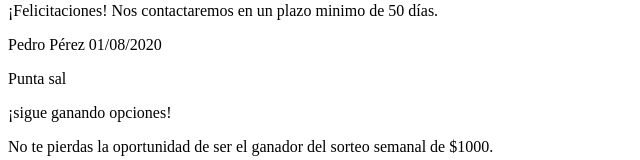
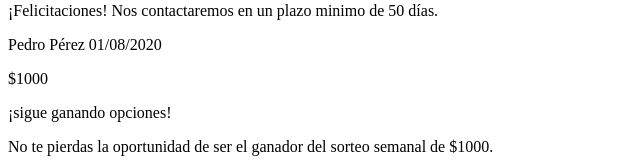
Before and after one commit to Scorcherfjk/juego-seleccion, a Vue app: page /winners in a window 1280 px wide. Shown: the part 364-524 px from the top of the page, without its empty margins (0-640 px from the left). Built offline with nearby package versions, Linux system fonts and the light colour scheme.

Commit message:
detalles minimos

```diff
--- a/babel.config.js
+++ b/babel.config.js
@@ -1,3 +1,3 @@
 module.exports = {
-  presets: ["@vue/cli-plugin-babel/preset"]
+  presets: ['@vue/cli-plugin-babel/preset']
 };
--- a/src/views/Winners.vue
+++ b/src/views/Winners.vue
@@ -11,7 +11,7 @@
           :hasIcon="false"
           message="Pedro Pérez 01/08/2020"
           :points="null"
-          prize="Punta sal"
+          prize="$1000"
         />
         <CustomText :uppercase="true">
           ¡sigue ganando opciones!
```
Also changed, not shown: .eslintrc.js.
